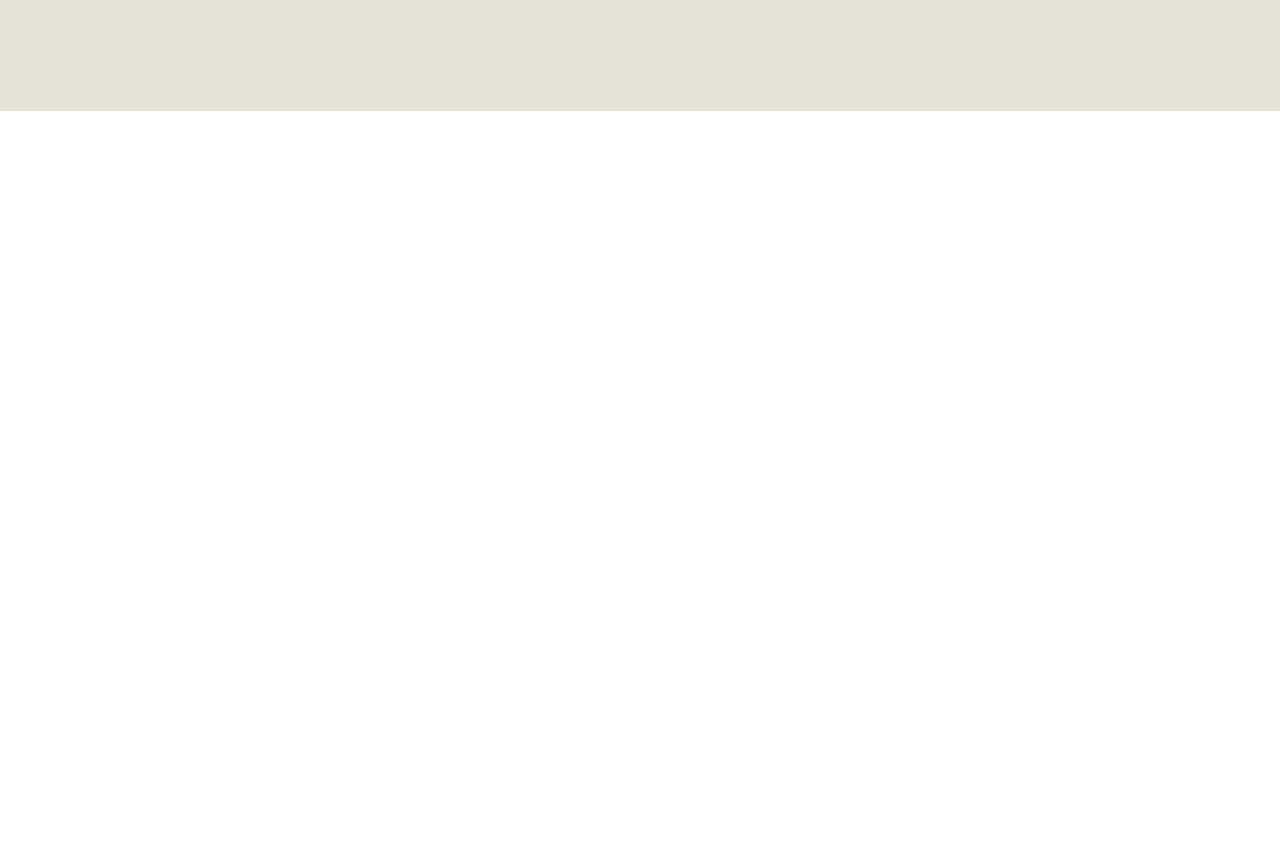
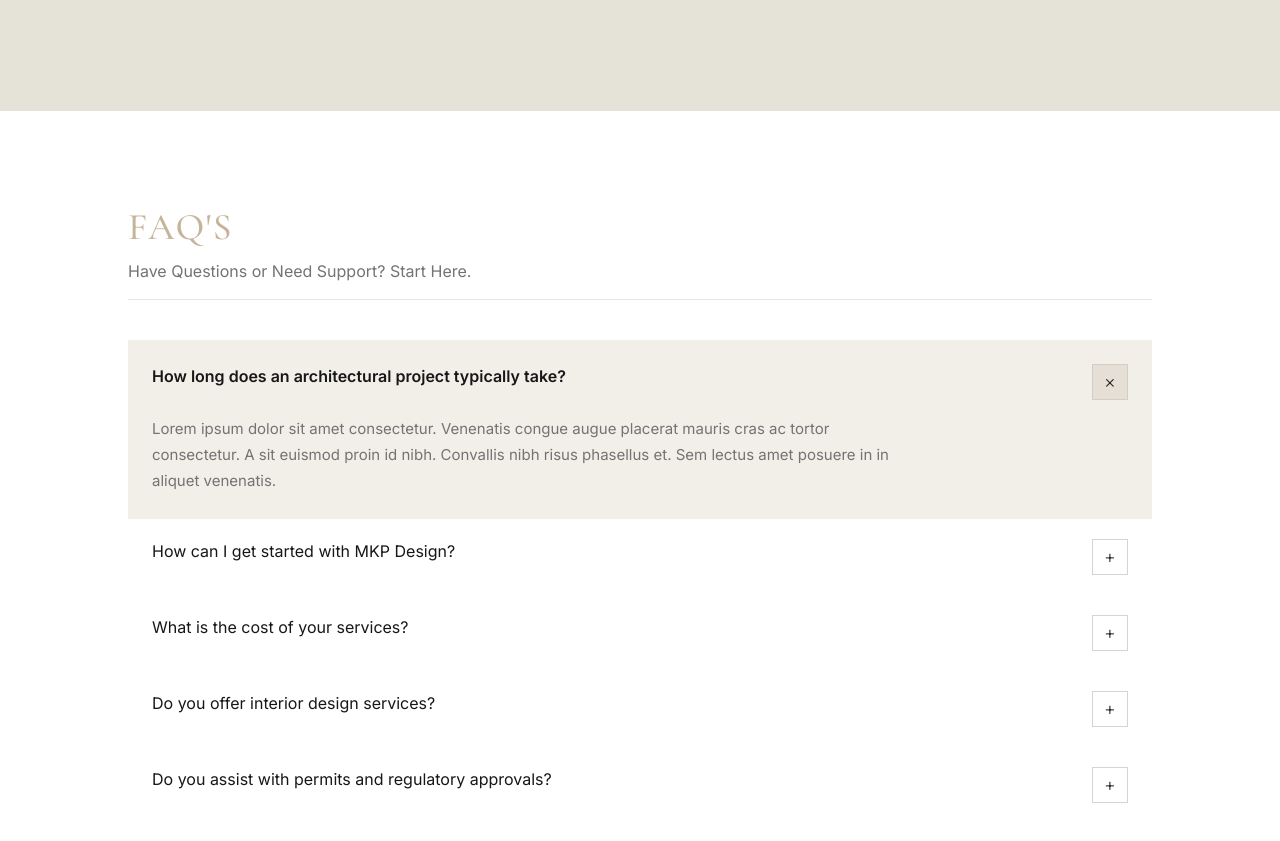
Before and after one commit to muzammilshahzad894/mkp-website, a Nuxt app: page / in a window 1280 px wide. Shown: the part 2977-3818 px from the top of the page. Before the commit the page ends 3088 px from the top, so only its background shows below. Built offline with nearby package versions, Linux system fonts and the light colour scheme.

Commit message:
add faq section

```diff
--- /dev/null
+++ b/app/components/home/FaqSection.vue
@@ -0,0 +1,127 @@
+<template>
+  <section
+    class="bg-white text-neutral-800"
+    aria-labelledby="faq-heading"
+  >
+    <div
+      class="mx-auto w-full max-w-[min(100%,85vw,1400px)] px-5 py-14 sm:px-6 sm:py-16 md:px-8 lg:py-20 xl:py-24"
+    >
+      <h2
+        id="faq-heading"
+        class="font-serif text-3xl font-normal uppercase tracking-[0.04em] text-[#c4b59a] sm:text-4xl md:text-[2.35rem]"
+      >
+        FAQ'S
+      </h2>
+      <p
+        class="mt-3 max-w-2xl font-sans text-[15px] font-normal leading-relaxed text-neutral-500 sm:text-base"
+      >
+        Have Questions or Need Support? Start Here.
+      </p>
+      <div
+        class="mt-4 h-px w-full bg-neutral-200"
+        aria-hidden="true"
+      />
+
+      <ul
+        class="mt-8 space-y-0 sm:mt-10"
+        role="list"
+      >
+        <li
+          v-for="(item, index) in items"
+          :key="item.id"
+        >
+          <div
+            :class="
+              openIndex === index
+                ? 'bg-[#f2efe9] px-4 py-5 sm:px-6 sm:py-6'
+                : 'bg-transparent px-4 py-5 sm:px-6 sm:py-5'
+            "
+          >
+            <h3 class="m-0">
+              <button
+                type="button"
+                class="flex w-full items-start justify-between gap-4 text-left"
+                :aria-expanded="openIndex === index"
+                :aria-controls="`faq-panel-${item.id}`"
+                :id="`faq-trigger-${item.id}`"
+                @click="toggle(index)"
+              >
+                <span
+                  class="min-w-0 flex-1 font-sans text-[15px] leading-snug text-neutral-900 sm:text-base"
+                  :class="openIndex === index ? 'font-semibold' : 'font-normal'"
+                >
+                  {{ item.question }}
+                </span>
+                <span
+                  class="flex h-9 w-9 shrink-0 items-center justify-center font-sans text-lg font-light leading-none text-neutral-800"
+                  :class="
+                    openIndex === index
+                      ? 'border border-[#d4cdc4] bg-[#e5dfd6]'
+                      : 'border border-neutral-300 bg-white'
+                  "
+                  aria-hidden="true"
+                >
+                  {{ openIndex === index ? '×' : '+' }}
+                </span>
+              </button>
+            </h3>
+            <div
+              v-show="openIndex === index"
+              :id="`faq-panel-${item.id}`"
+              role="region"
+              class="mt-4"
+              :aria-labelledby="`faq-trigger-${item.id}`"
+            >
+              <p
+                class="max-w-3xl font-sans text-[14px] font-normal leading-[1.75] text-neutral-500 sm:text-[15px]"
+              >
+                {{ item.answer }}
+              </p>
+            </div>
+          </div>
+        </li>
+      </ul>
+    </div>
+  </section>
+</template>
+
+<script setup>
+const items = [
+  {
+    id: 'timeline',
+    question: 'How long does an architectural project typically take?',
+    answer:
+      'Lorem ipsum dolor sit amet consectetur. Venenatis congue augue placerat mauris cras ac tortor consectetur. A sit euismod proin id nibh. Convallis nibh risus phasellus et. Sem lectus amet posuere in in aliquet venenatis.'
+  },
+  {
+    id: 'start',
+    question: 'How can I get started with MKP Design?',
+    answer:
+      'Lorem ipsum dolor sit amet consectetur. Venenatis congue augue placerat mauris cras ac tortor consectetur. A sit euismod proin id nibh. Convallis nibh risus phasellus et. Sem lectus amet posuere in in aliquet venenatis.'
+  },
+  {
+    id: 'cost',
+    question: 'What is the cost of your services?',
+    answer:
+      'Lorem ipsum dolor sit amet consectetur. Venenatis congue augue placerat mauris cras ac tortor consectetur. A sit euismod proin id nibh. Convallis nibh risus phasellus et. Sem lectus amet posuere in in aliquet venenatis.'
+  },
+  {
+    id: 'interior',
+    question: 'Do you offer interior design services?',
+    answer:
+      'Lorem ipsum dolor sit amet consectetur. Venenatis congue augue placerat mauris cras ac tortor consectetur. A sit euismod proin id nibh. Convallis nibh risus phasellus et. Sem lectus amet posuere in in aliquet venenatis.'
+  },
+  {
+    id: 'permits',
+    question: 'Do you assist with permits and regulatory approvals?',
+    answer:
+      'Lorem ipsum dolor sit amet consectetur. Venenatis congue augue placerat mauris cras ac tortor consectetur. A sit euismod proin id nibh. Convallis nibh risus phasellus et. Sem lectus amet posuere in in aliquet venenatis.'
+  }
+]
+
+const openIndex = ref(0)
+
+function toggle (index) {
+  openIndex.value = openIndex.value === index ? -1 : index
+}
+</script>
--- a/app/pages/index.vue
+++ b/app/pages/index.vue
@@ -4,6 +4,7 @@
     <HomeAboutSection />
     <HomeProcessSection />
     <HomeTestimonialsSection />
+    <HomeFaqSection />
   </main>
 </template>
 
```
